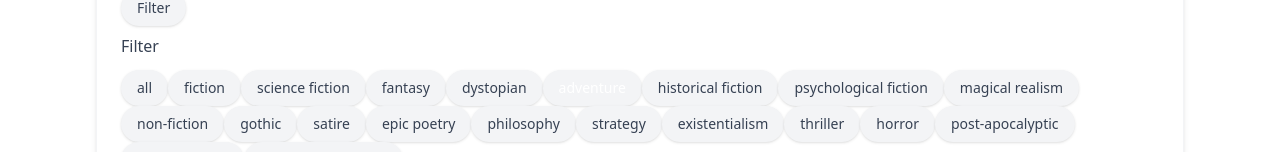
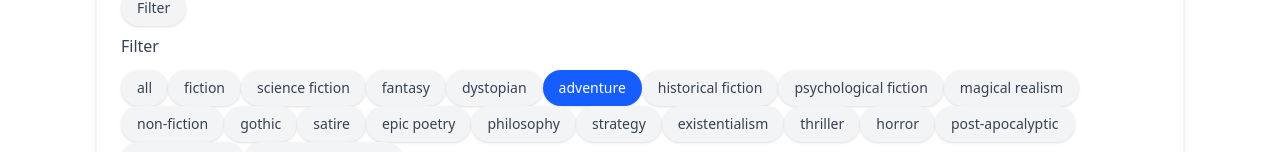
Before and after one commit to ashreekar/book-store-react, a React (Vite) app: page /books/adventure in a window 1280 px wide. Shown: the part 261-413 px from the top of the page. Built offline with nearby package versions, Linux system fonts and the light colour scheme.

Commit message:
add improvement slection btn

```diff
--- a/src/Components/BrowseBooks.jsx
+++ b/src/Components/BrowseBooks.jsx
@@ -88,7 +88,7 @@ function BrowseBooks() {
                 return (
                   // Go back to the home route and add route again
                   <Link to={`../books/${category}`} key={category}>
-                    <div className={'px-4 py-2 rounded-full text-sm font-medium transition duration-200 shadow-sm bg-gray-100 text-gray-700 hover:bg-gray-200'+(categoryParam.category ===category?"bg-blue-600 text-white hover:bg-blue-300":"bg-gray-100 text-gray-700 hover:bg-gray-200")}>{category}</div>
+                    <div className={'px-4 py-2 rounded-full text-sm font-medium transition duration-200 shadow-sm '+(categoryParam.category ===category?"bg-blue-600 text-white hover:bg-blue-300":"bg-gray-100 text-gray-700 hover:bg-gray-200")}>{category}</div>
                   </Link>
                 )
               })
```
